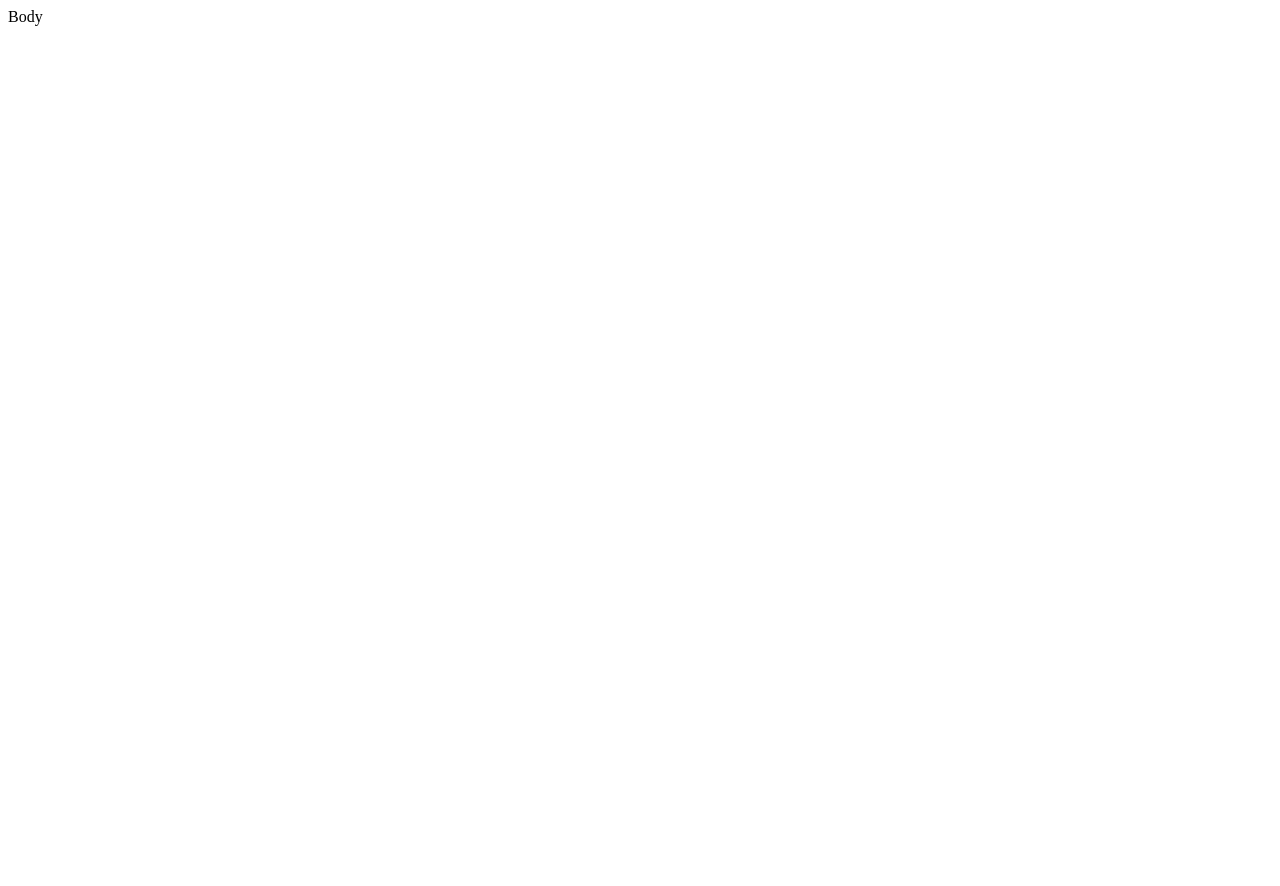
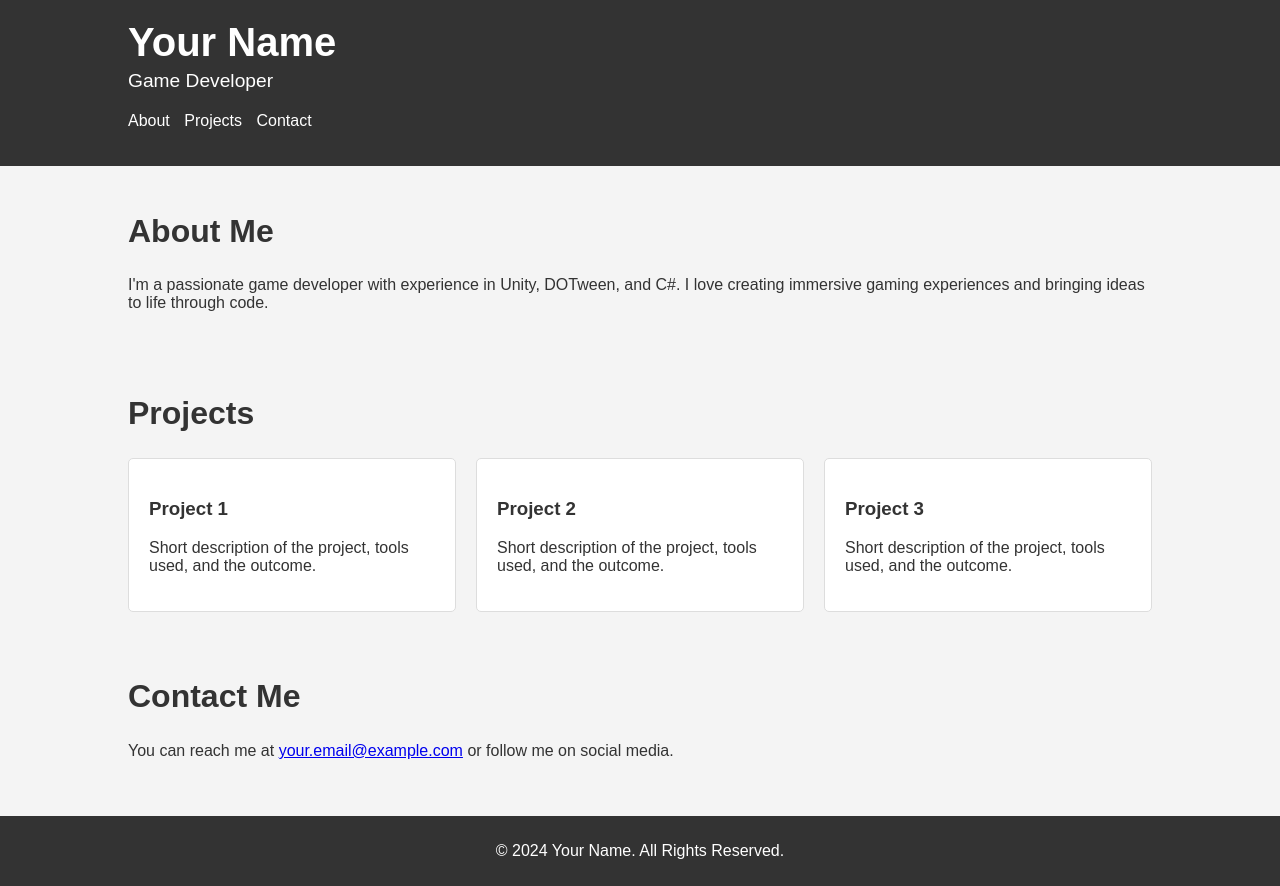
Before and after one commit to TayfurSafakGencay/TayfurSafakGencay.github.io, a plain HTML site: page index.html in a window 1280 px wide. Before the commit the page ends 800 px from the top, so only its background shows below. Drawn offline with Linux system fonts and the light colour scheme.

Commit message:
initial design

```diff
--- a/index.html
+++ b/index.html
@@ -3,9 +3,56 @@
 <head>
     <meta charset="UTF-8">
     <meta name="viewport" content="width=device-width, initial-scale=1.0">
-    <title>Title</title>
+    <title>Your Name - Game Developer Portfolio</title>
+    <link rel="stylesheet" href="styles.css">
 </head>
 <body>
-    Body
+<header>
+    <div class="container">
+        <h1>Your Name</h1>
+        <p>Game Developer</p>
+        <nav>
+            <ul>
+                <li><a href="#about">About</a></li>
+                <li><a href="#projects">Projects</a></li>
+                <li><a href="#contact">Contact</a></li>
+            </ul>
+        </nav>
+    </div>
+</header>
+
+<section id="about" class="container">
+    <h2>About Me</h2>
+    <p>I'm a passionate game developer with experience in Unity, DOTween, and C#. I love creating immersive gaming experiences and bringing ideas to life through code.</p>
+</section>
+
+<section id="projects" class="container">
+    <h2>Projects</h2>
+    <div class="projects-grid">
+        <div class="project">
+            <h3>Project 1</h3>
+            <p>Short description of the project, tools used, and the outcome.</p>
+        </div>
+        <div class="project">
+            <h3>Project 2</h3>
+            <p>Short description of the project, tools used, and the outcome.</p>
+        </div>
+        <div class="project">
+            <h3>Project 3</h3>
+            <p>Short description of the project, tools used, and the outcome.</p>
+        </div>
+    </div>
+</section>
+
+<section id="contact" class="container">
+    <h2>Contact Me</h2>
+    <p>You can reach me at <a href="mailto:your.email@example.com">your.email@example.com</a> or follow me on social media.</p>
+</section>
+
+<footer>
+    <div class="container">
+        <p>&copy; 2024 Your Name. All Rights Reserved.</p>
+    </div>
+</footer>
 </body>
 </html>
--- /dev/null
+++ b/styles.css
@@ -0,0 +1,73 @@
+body {
+    font-family: Arial, sans-serif;
+    color: #333;
+    margin: 0;
+    padding: 0;
+    background-color: #f4f4f4;
+}
+
+.container {
+    width: 80%;
+    margin: 0 auto;
+}
+
+header {
+    background-color: #333;
+    color: #fff;
+    padding: 20px 0;
+}
+
+header h1 {
+    margin: 0;
+    font-size: 2.5em;
+}
+
+header p {
+    margin: 5px 0 20px;
+    font-size: 1.2em;
+}
+
+nav ul {
+    list-style-type: none;
+    padding: 0;
+}
+
+nav ul li {
+    display: inline;
+    margin-right: 10px;
+}
+
+nav ul li a {
+    color: #fff;
+    text-decoration: none;
+}
+
+section {
+    padding: 20px 0;
+}
+
+h2 {
+    color: #333;
+    font-size: 2em;
+}
+
+.projects-grid {
+    display: grid;
+    grid-template-columns: repeat(3, 1fr);
+    gap: 20px;
+}
+
+.project {
+    background-color: #fff;
+    padding: 20px;
+    border: 1px solid #ddd;
+    border-radius: 5px;
+}
+
+footer {
+    background-color: #333;
+    color: #fff;
+    text-align: center;
+    padding: 10px 0;
+    margin-top: 20px;
+}
```
